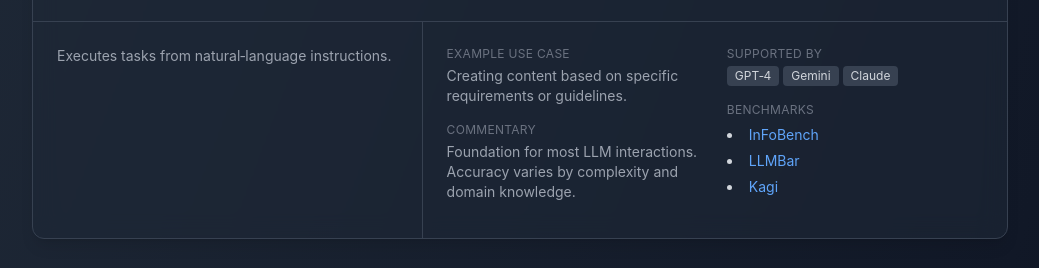
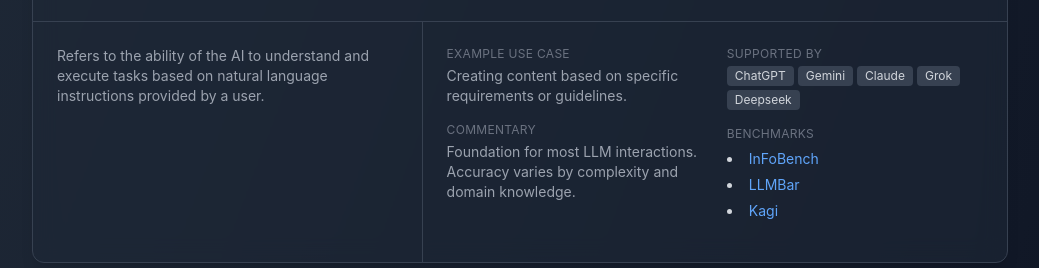
Before and after one commit to oshea/llm-showcase, a website: page public/index.html in a window 1280 px wide. Shown: the part 136-404 px from the top of the page, without its empty margins (120-1159 px from the left). Drawn offline with nearby package versions, Linux system fonts and the light colour scheme.

Commit message:
package.json

```diff
--- a/package.json
+++ b/package.json
@@ -1,5 +1,9 @@
 {
   "devDependencies": {
     "tailwindcss": "^3.4.17"
-  }
+  },
+  "scripts": {
+  "start": "npx serve public",
+  "watch:css": "npx tailwindcss -i ./public/input.css -o ./public/style.css --watch"
 }
+}
--- a/public/capabilities.json
+++ b/public/capabilities.json
@@ -1,8 +1,8 @@
 [
     {
       "title": "Instruction Following",
-      "description": "Executes tasks from natural‑language instructions.",
-      "supported": ["GPT‑4", "Gemini", "Claude"],
+      "description": "Refers to the ability of the AI to understand and execute tasks based on natural language instructions provided by a user.",
+      "supported": ["ChatGPT", "Gemini", "Claude", "Grok", "Deepseek"],
       "benchmarks": [
         { "name": "InFoBench", "url": "https://arxiv.org/abs/2401.03601" },
         { "name": "LLMBar", "url": "https://openreview.net/forum?id=tr0KidwPLc" },
```
Also changed, not shown: public/style.css.
